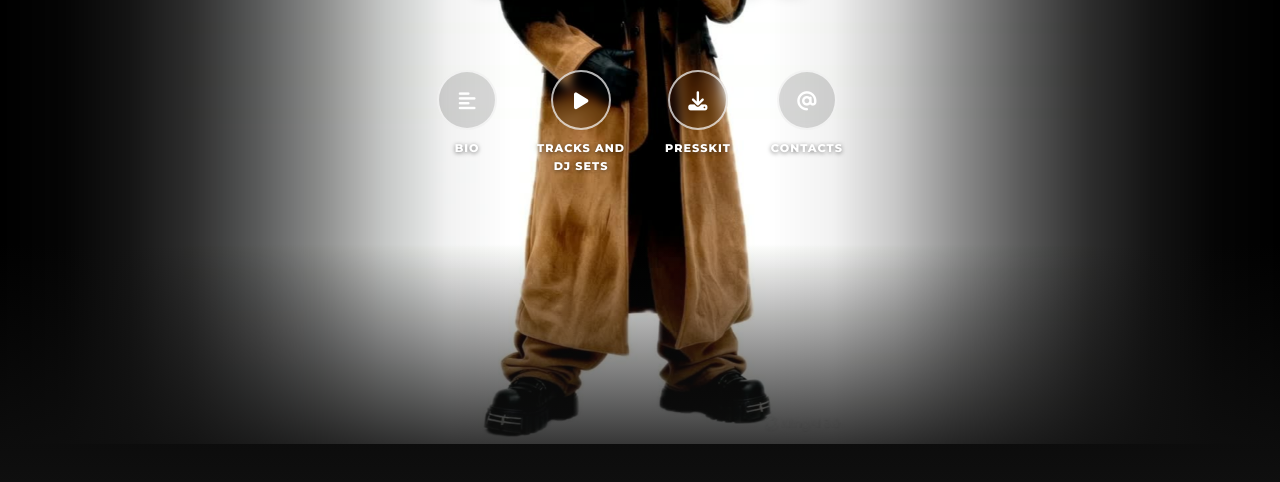
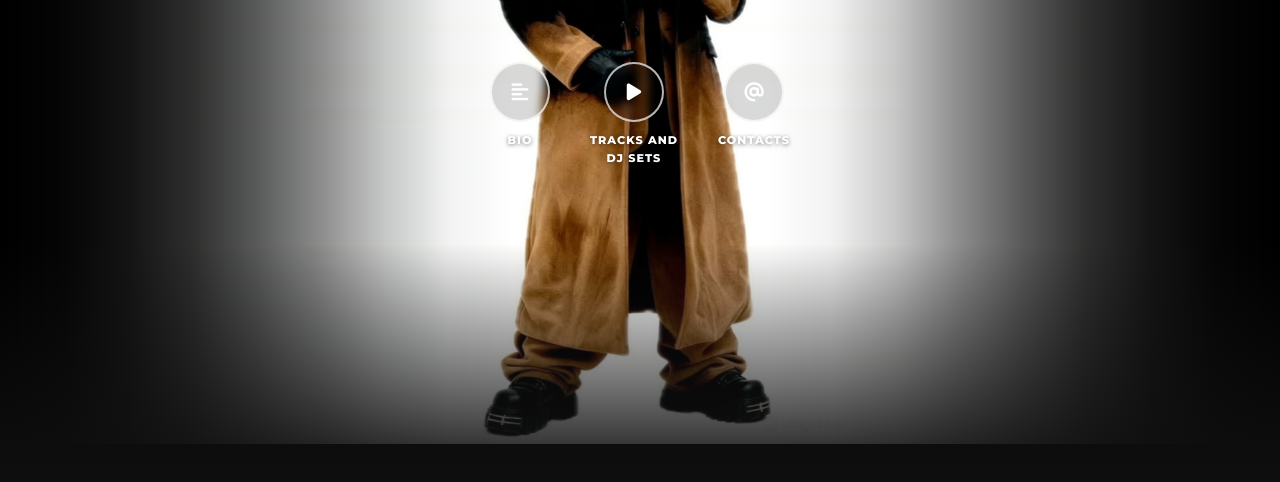
Before and after one commit to xamacomunicacao/keoma-presskit, a website: page Index/index.html in a window 1280 px wide. Shown: the part 316-798 px from the top of the page. Drawn offline with nearby package versions, Linux system fonts and the light colour scheme; no server answers.

Commit message:
style: remove atalho de presskit da hero

```diff
--- a/Index/index.html
+++ b/Index/index.html
@@ -34,10 +34,6 @@
                 <a href="#tracks" class="nav-circle-btn">
                     <i class="fa-solid fa-play"></i>
                     <span>TRACKS AND<br>DJ SETS</span>
-                </a>
-                <a href="#presskit" class="nav-circle-btn">
-                    <i class="fa-solid fa-download"></i>
-                    <span>PRESSKIT</span>
                 </a>
                 <a href="#contacts" class="nav-circle-btn">
                     <i class="fa-solid fa-at"></i>
```
